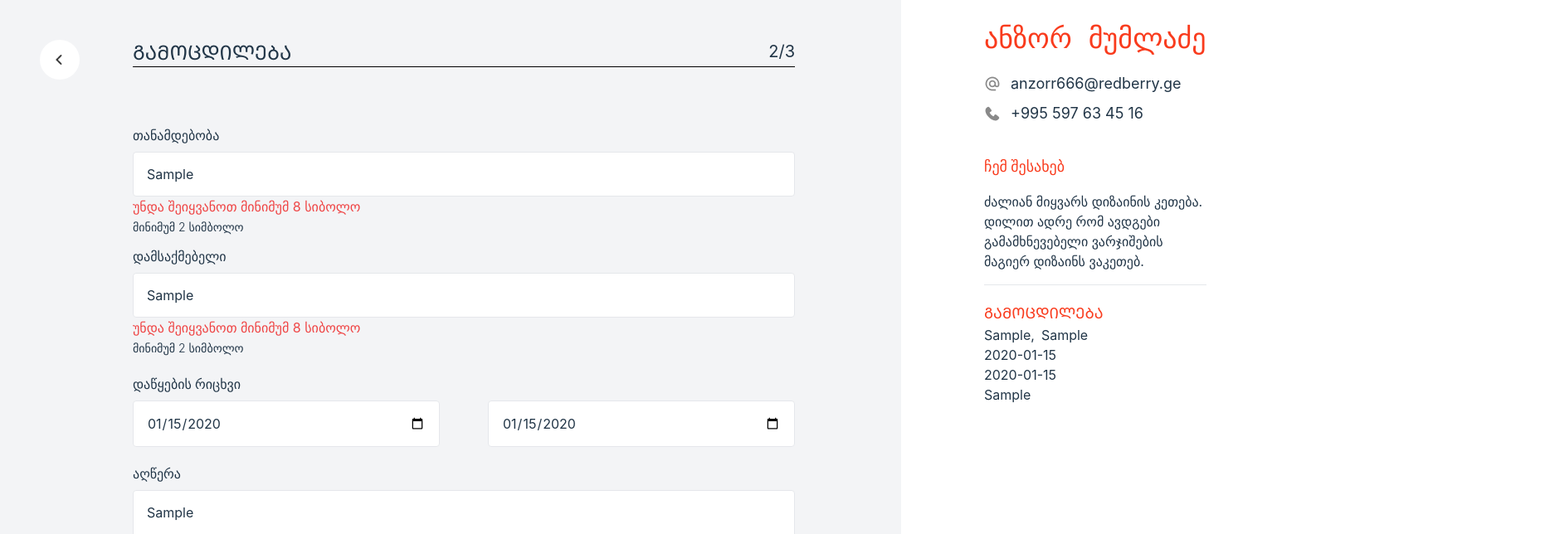
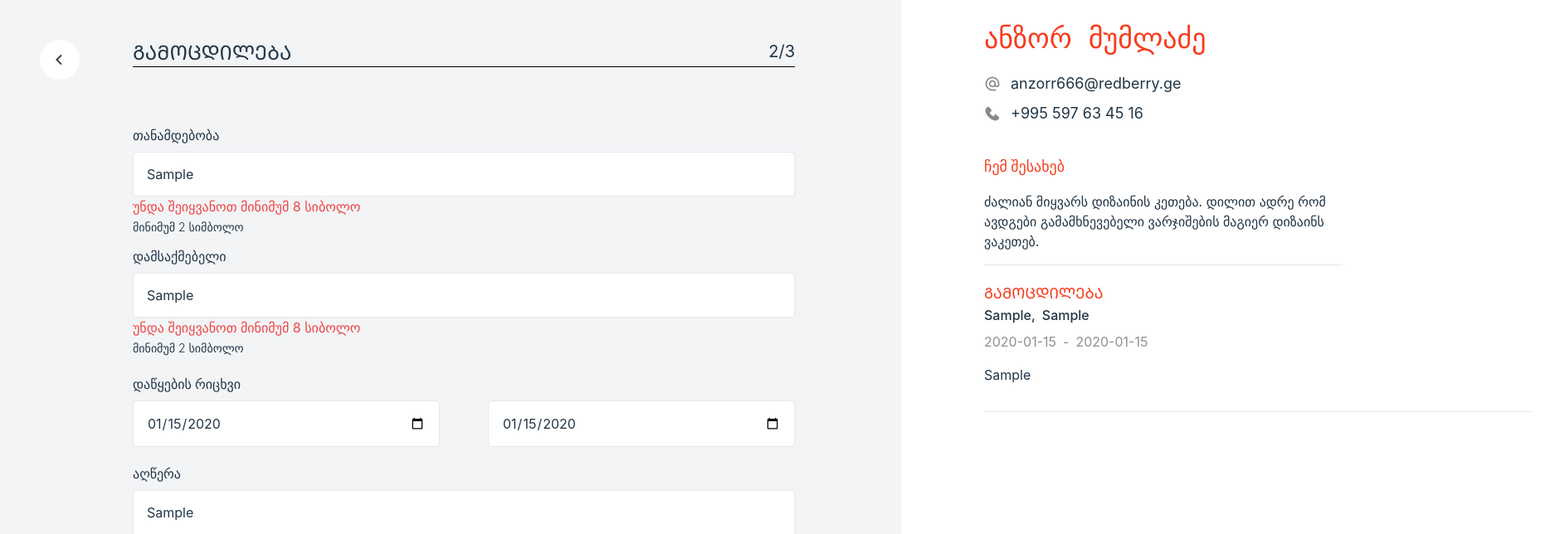
Before and after one commit to kachkacha2003/colab-team9, a React (Vite) app: page / in a window 1280 px wide. Both pictures are taken after typing "Sample", "Sample", "2020-01-15", "2020-01-15", "Sample" into the empty fields and a click on the button "ᲨᲔᲛᲓᲔᲒᲘ". Shown: the top 644 px of the page at 83% size, 1868 px wide, since content can reach past the window. Built offline with nearby package versions, Linux system fonts and the light colour scheme.

Commit message:
fix: finish murkap

```diff
--- a/src/components/WorkHistory.tsx
+++ b/src/components/WorkHistory.tsx
@@ -18,16 +18,23 @@ export default function WorkHistory({
   return (
     <div className="mt-5">
       <h2 className="font-bold text-lg text-mediumRed">ᲒᲐᲛᲝᲪᲓᲘᲚᲔᲑᲐ</h2>
-      <span className="">
+      <span className="mt-4 font-medium	">
         {positionInput}
         {!positionInput ? null : ","}
       </span>
-      <span className="ml-2">{employerInput}</span>
-      <div className="">
-        <p>{startNumberInput ? startNumberInput.toString() : ""}</p>
-        <p>{endNumberInput ? endNumberInput.toString() : ""}</p>
+      <span className="ml-2 font-medium">{employerInput}</span>
+      <div className="flex mt-2">
+        <p className="mr-2 text-lightGray font-normal">
+          {startNumberInput ? startNumberInput.toString() : ""}
+        </p>
+        {startNumberInput && endNumberInput && (
+          <p className="text-lightGray font-normal"> - </p>
+        )}
+        <p className="ml-2 text-lightGray font-normal">
+          {endNumberInput ? endNumberInput.toString() : ""}
+        </p>
       </div>
-      <p>{descriptionInput}</p>
+      <p className="mt-4 w-[662px] border-b pb-8">{descriptionInput}</p>
     </div>
   );
 }
--- a/tailwind.config.js
+++ b/tailwind.config.js
@@ -8,6 +8,7 @@ export default {
         mediumGray: "#C1C1C1",
         lightBlue: "#62A1EB",
         darkBlue: "#6B40E3",
+        lightGray: "#909090",
       },
     },
   },
```
